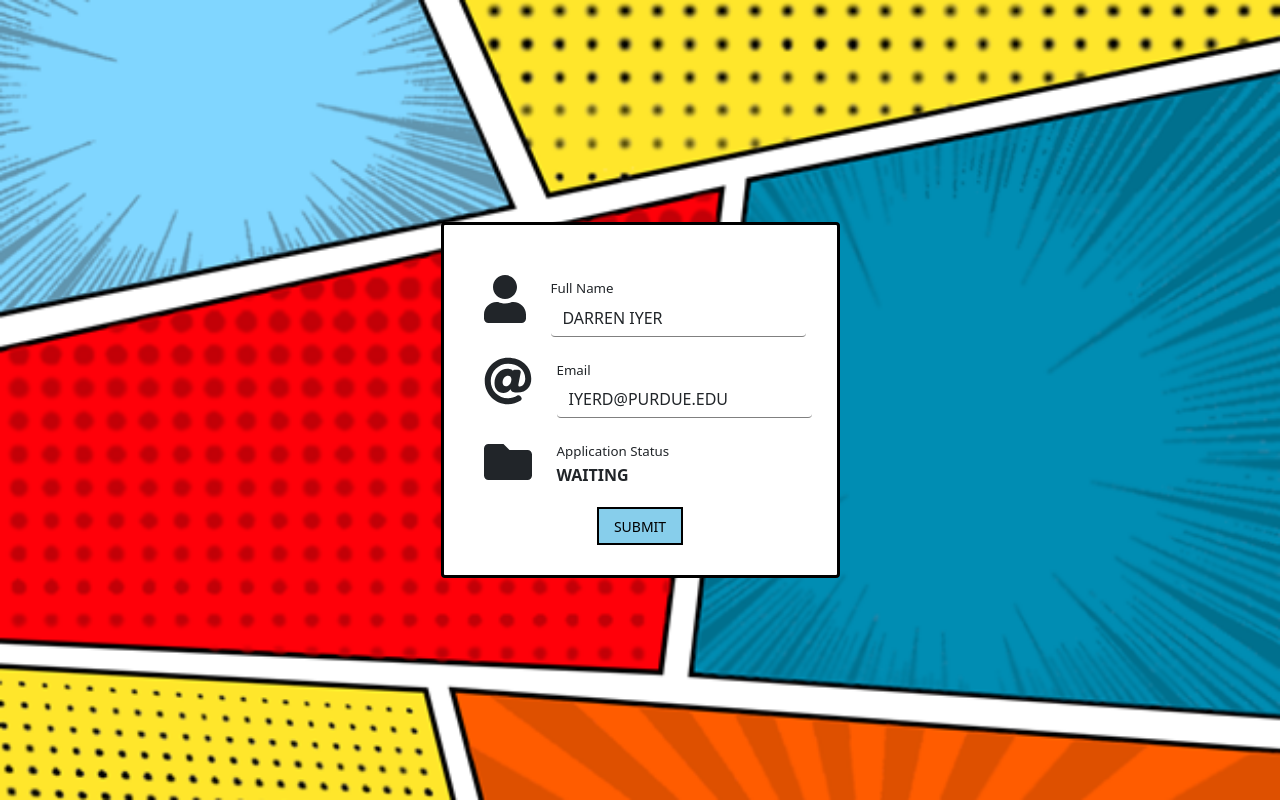
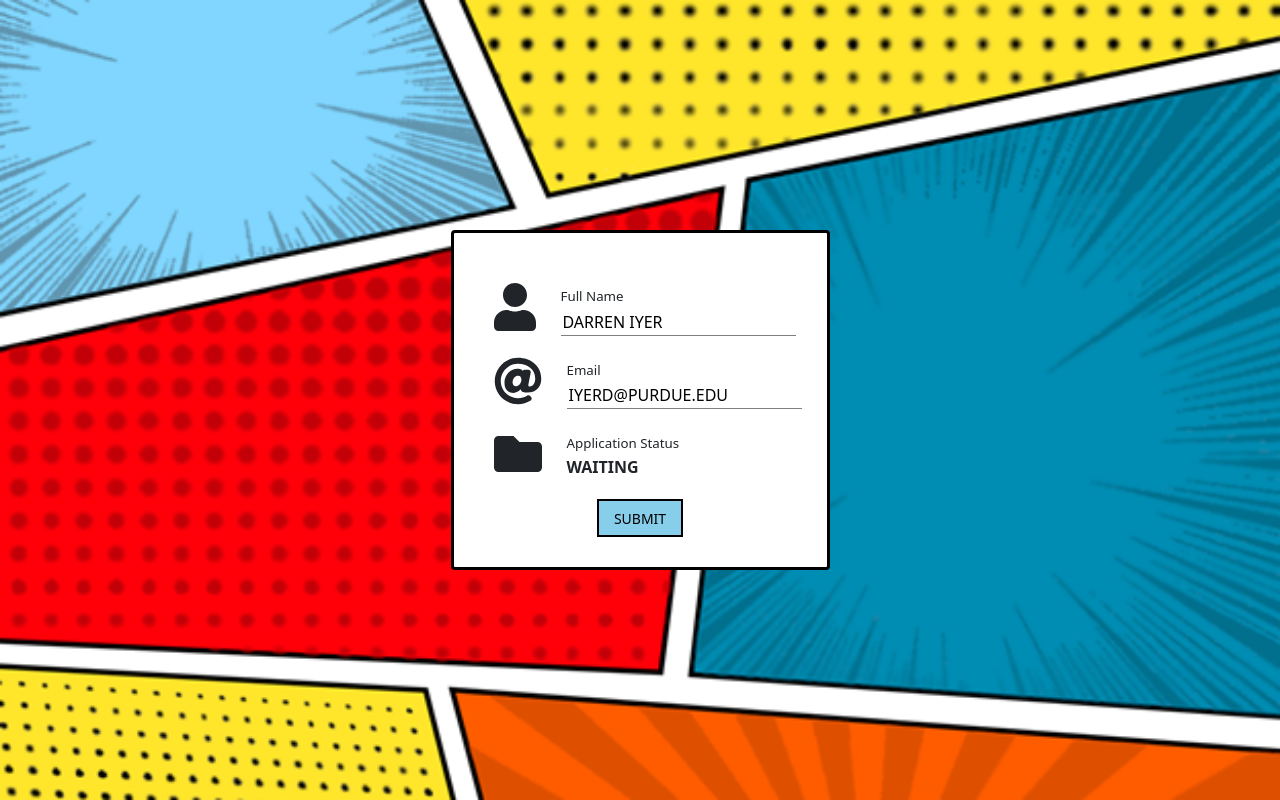
Before and after one commit to Hello-World-Purdue/hw21-frontend, a Next.js app: page /appPage in a window 1280 px wide. Both pictures are taken after a click on the button "EDIT PROFILE". Built offline with nearby package versions, Linux system fonts and the light colour scheme.

Commit message:
changed app form input to line instead of box

```diff
--- a/components/ApplicationForm.tsx
+++ b/components/ApplicationForm.tsx
@@ -84,7 +84,7 @@ const ApplicationForm: React.FC<{
 					<Form.Group>
 						<Form.Label className={styles.appLabel}>Full Name</Form.Label>
 						{buttonValue === "SUBMIT" && (
-							<Form.Control
+							<input
 								className={styles.appInput}
 								defaultValue={fullName.toUpperCase()}
 								onChange={handleNameChange}
@@ -105,7 +105,7 @@ const ApplicationForm: React.FC<{
 						<Form.Label className={styles.appLabel}>Email</Form.Label>
 						{buttonValue === "SUBMIT" && (
 							<div>
-								<Form.Control
+								<input
 									className={emailClasses.join(" ")}
 									defaultValue={email.toUpperCase()}
 									onChange={handleEmailChange}
--- a/styles/forms.module.css
+++ b/styles/forms.module.css
@@ -71,14 +71,16 @@
 }
 
 .appInput {
+    display: block;
+    margin: 1px 0px;
     border: none;
+    outline: none;
+    font-weight: lighter;
     border-bottom: 1px solid gray;
 }
 
-.appInput::selection,
+.appInput:hover,
 .appInput:focus {
-    border-style: none;
-    outline: none;
     border-bottom: 1px solid lightblue;
 }
 
```
